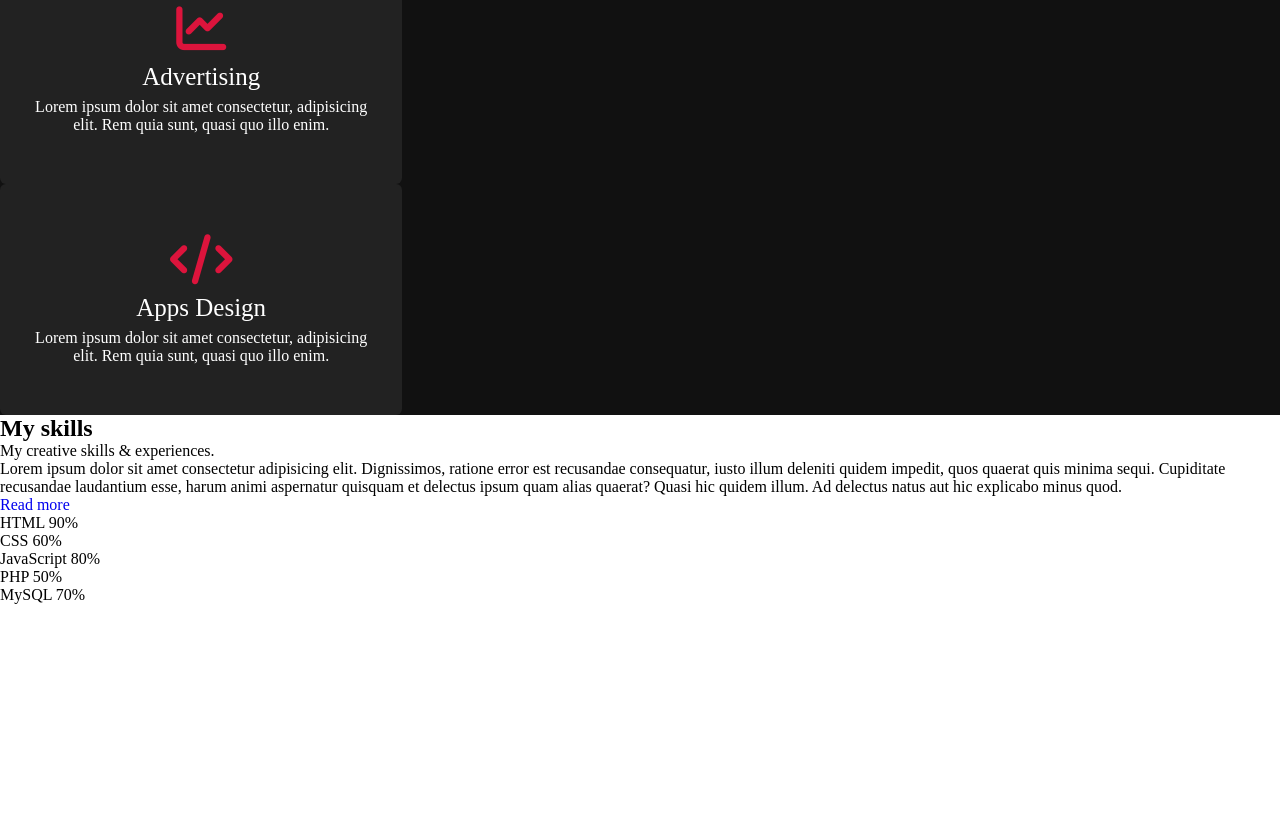
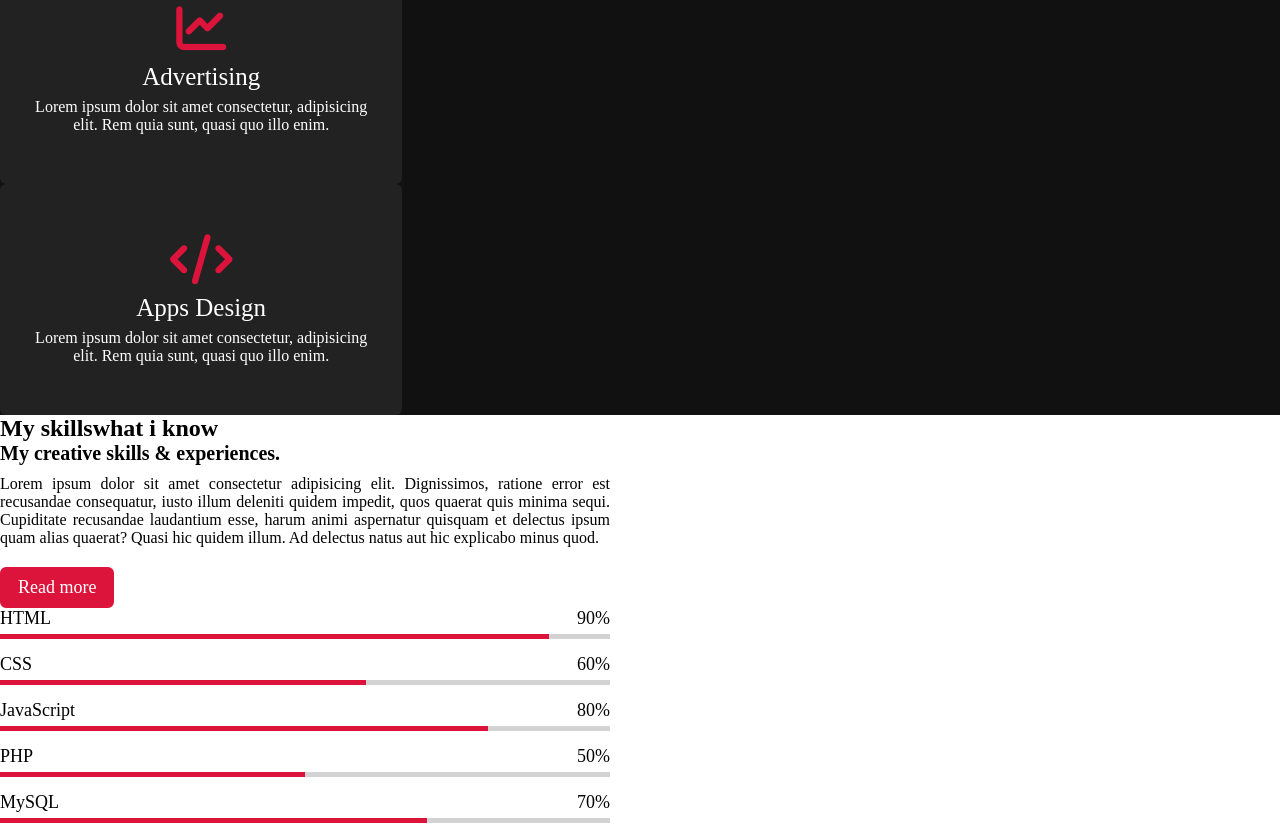
Before and after one commit to ChristopherChinia/My-Portfolio, a plain HTML site: page index.html in a window 1280 px wide. Shown: the part 1749-2587 px from the top of the page. Before the commit the page ends 2353 px from the top, so only its background shows below. Drawn offline with nearby package versions, Linux system fonts and the light colour scheme.

Commit message:
adding effects for the skills section in css file

```diff
--- a/assets/css/styles.css
+++ b/assets/css/styles.css
@@ -189,6 +189,81 @@ html{
     margin: 10px 0 7px 0;
 }
 
+/* skills section styling */
+
+.skills .title::after{
+    content: "what i know";
+}
+.skills .skills-content .column{
+    width: calc(50% - 30px);
+}
+.skills .skills-content .left .text{
+    font-size: 20px;
+    font-weight: 600;
+    margin-bottom: 10px;
+}
+.skills .skills-content .left p{
+    text-align: justify;
+}
+.skills .skills-content .left a{
+    display: inline-block;
+    background: crimson;
+    color: #fff;
+    font-size: 18px;
+    font-weight: 500;
+    padding: 8px 16px;
+    margin-top: 20px;
+    border-radius: 6px;
+    border: 2px solid crimson;
+    transition: all 0.3s ease;
+}
+.skills .skills-content .left a:hover{
+    color: crimson;
+    background: none;
+}
+.skills .skills-content .right .bars{
+    margin-bottom: 15px;
+}
+.skills .skills-content .right .info{
+    display: flex;
+    margin-bottom: 5px;
+    align-items: center;
+    justify-content: space-between;
+}
+.skills .skills-content .right span{
+    font-weight: 500;
+    font-size: 18px;
+}
+.skills .skills-content .right .line{
+    height: 5px;
+    width: 100%;
+    background: lightgrey;
+    position: relative;
+}
+.skills .skills-content .right .line::before{
+    content: "";
+    position: absolute;
+    height: 100%;
+    left: 0;
+    top: 0;
+    background: crimson;
+}
+.skills-content .right .html::before{
+    width: 90%;
+}
+.skills-content .right .css::before{
+    width: 60%;
+}
+.skills-content .right .js::before{
+    width: 80%;
+}
+.skills-content .right .php::before{
+    width: 50%;
+}
+.skills-content .right .mysql::before{
+    width: 70%;
+}
+
 /* responsive media query start */
 @media (max-width:947px) {
     .navigation {
```
